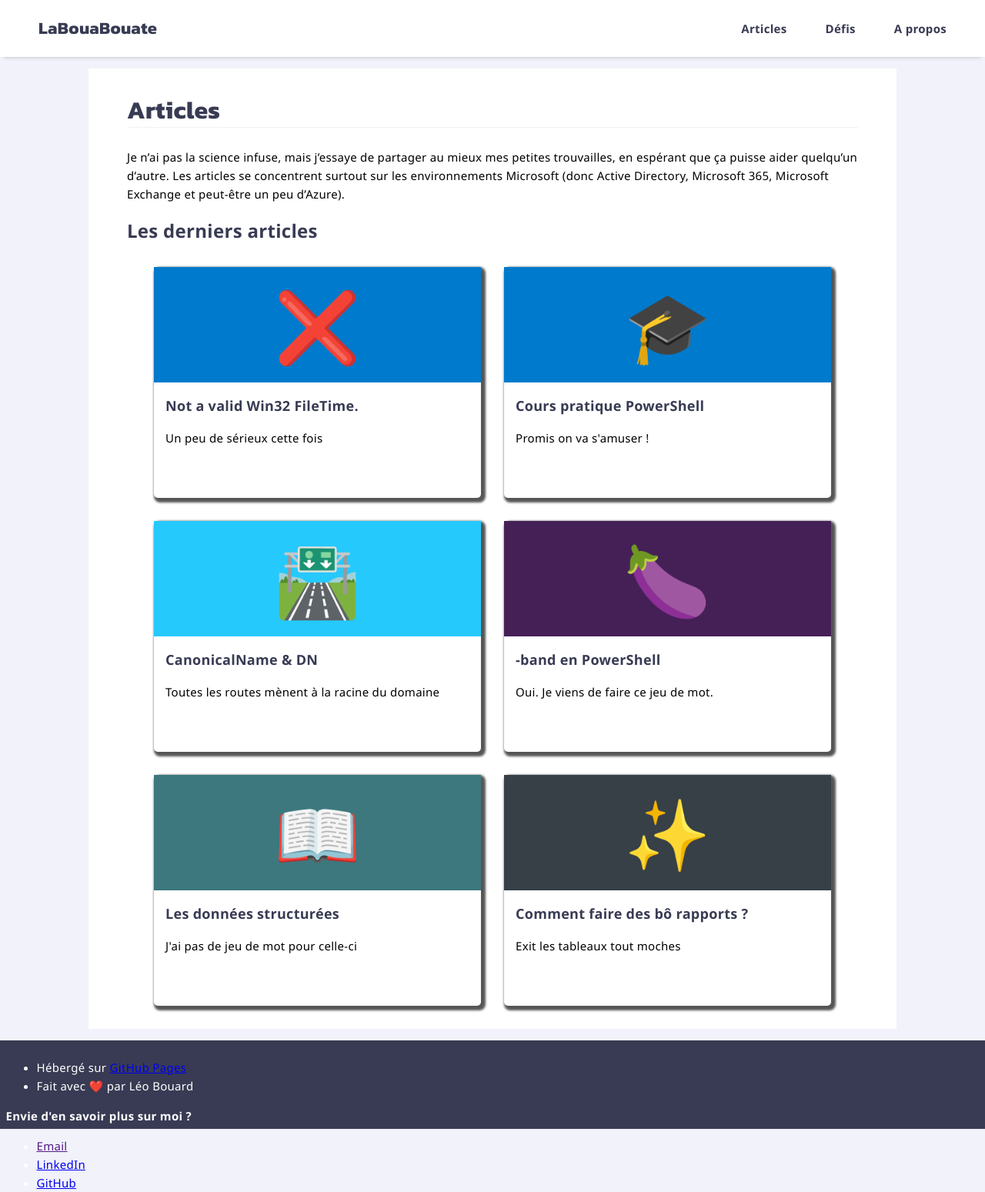
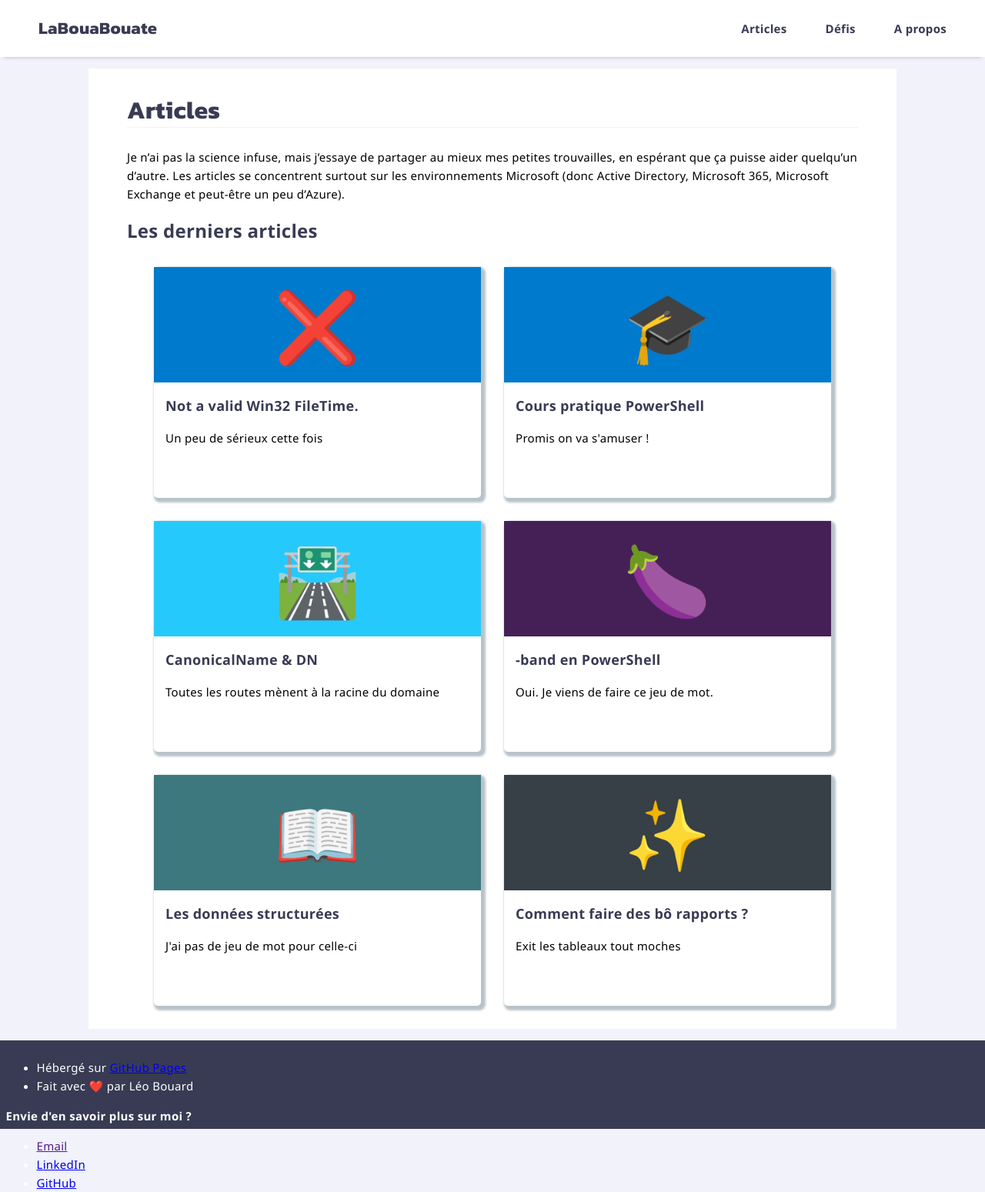
Before and after one commit to leobouard/leobouard.github.io, a Jekyll site: the page built from howto.md, in a window 1280 px wide. Shown: the whole page at 77% size. Built offline with Jekyll 4.4.1, drawn with Linux system fonts in a browser that asks for light colours; our own code applies the rules of GitHub Pages for plain Markdown files.

Commit message:
Correction du contraste sur les liens

```diff
--- a/assets/css/posts.scss
+++ b/assets/css/posts.scss
@@ -17,14 +17,13 @@
     margin: 15px;
     width: 425px;
     height: 300px;
-    box-shadow: 3px 3px 3px 3px #000000AA;
+    box-shadow: 3px 3px 3px 3px #b8c3c9;
     transition: all 100ms ease-in-out;
     border-radius: 5px;
-    border-color: #000;
 }
 
 .card:hover {
-    box-shadow: 5px 5px 5px 5px #000000AA;
+    box-shadow: 5px 5px 5px 5px #b8c3c9;
 }
 
 .thumbnailLimits {
@@ -74,4 +73,5 @@
     display: flex;
     justify-content: center;
     font-size: 90px;
+    border-radius: 5px;
 }
--- a/assets/css/style.scss
+++ b/assets/css/style.scss
@@ -117,7 +117,7 @@
         margin-bottom: 15px;
 
         a {
-            background-color: #336699;
+            background-color: #214263;
             color: #fff;
             font-weight: 600;
             padding-top: 10px;
@@ -135,7 +135,7 @@
     /* --- TEXT --- */
 
     a {
-        color: #336699;
+        color: #214263;
         font-weight: 500;
         text-decoration: none;
     }
```
